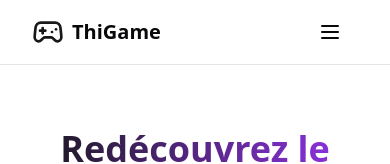
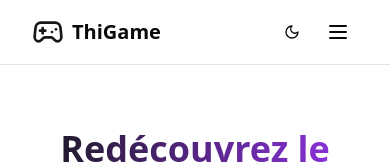
Before and after one commit to ThibaultG94/thigame, a React (Vite) app: page / in a window 390 px wide. Shown: the top 164 px of the page. Built offline with nearby package versions, Linux system fonts and the light colour scheme.

Commit message:
Ajout d'un fournisseur de thème et d'une barre de navigation. Refactorisation de la structure de l'application pour intégrer le contexte de thème et améliorer la navigation.

```diff
--- a/src/App.jsx
+++ b/src/App.jsx
@@ -1,5 +1,6 @@
 import { BrowserRouter as Router, Routes, Route } from 'react-router-dom';
 import Home from './pages/Home';
+import { ThemeProvider } from './components/theme';
 
 // Pages temporaires pour les jeux (on peut les développer plus tard)
 const Memory = () => <h1 className="text-3xl font-bold">Memory Plus</h1>;
@@ -8,6 +9,7 @@ const Puzzle = () => <h1 className="text-3xl font-bold">Puzzle Quest</h1>;
 
 function App() {
   return (
+    <ThemeProvider>
       <Router>
         <Routes>
           <Route path="/" element={<Home />} />
@@ -16,6 +18,7 @@ function App() {
           <Route path="/games/puzzle" element={<Puzzle />} />
         </Routes>
       </Router>
+    </ThemeProvider>
   );
 }
 
--- /dev/null
+++ b/src/components/Navbar.jsx
@@ -0,0 +1,75 @@
+import { Gamepad2, Menu, X } from "lucide-react";
+import { useState } from "react";
+import { useNavigate } from "react-router-dom";
+import { Button } from "./ui/button";
+import { ThemeToggle } from "./theme";
+
+export function Navbar() {
+    const [isMenuOpen, setIsMenuOpen] = useState(false);
+    const navigate = useNavigate();
+
+    return (
+        <nav className="sticky top-0 z-50 border-b bg-background/95 backdrop-blur supports-[backdrop-filter]:bg-background/60">
+            <div className="container flex h-16 items-center justify-between">
+                <div className="flex items-center gap-2 cursor-pointer" onClick={() => navigate("/")}>
+                    <Gamepad2 className="w-8 h-8 text-primary" />
+                    <span className="text-xl font-bold">ThiGame</span>
+                </div>
+
+                {/* Desktop menu */}
+                <div className="hidden lg:flex items-center gap-6">
+                    <Button
+                        variant="ghost"
+                        className="text-base"
+                        onClick={() => navigate("/games")}>
+                            Tous les jeux
+                    </Button>
+                    <Button
+                        variant="ghost"
+                        className="text-base"
+                        onClick={() => navigate('/about')}>
+                            À propos
+                    </Button>
+                    <ThemeToggle />
+                </div>
+
+                {/* Mobile */}
+                <div className="flex items-center gap-2 lg:hidden">
+                    <ThemeToggle />
+                    <Button
+                        variant="ghost"
+                        className="p-2"
+                        onClick={() => setIsMenuOpen(!isMenuOpen)}>
+                            {isMenuOpen ? <X /> : <Menu />}
+                    </Button>
+                </div>
+
+                {/* Mobile menu */}
+                {isMenuOpen && (
+                    <div className="absolute top-full left-0 right-0 bg-background border-b py-4 lg:hidden">
+                        <div className="container space-y-4">
+                            <Button
+                                variant="ghost"
+                                className="w-full justify-start"
+                                onClick={() => {
+                                navigate('/games');
+                                setIsMenuOpen(false);
+                                }}>
+                                    Tous les jeux
+                            </Button>
+                            <Button
+                                variant="ghost"
+                                className="w-full justify-start"
+                                onClick={() => {
+                                navigate('/about');
+                                setIsMenuOpen(false);
+                                }}>
+                                    À propos
+                            </Button>
+                        </div>
+                    </div>
+                )}
+            </div>
+        </nav>
+    );
+}
--- /dev/null
+++ b/src/components/theme/index.jsx
@@ -0,0 +1,57 @@
+import { createContext, useContext, useEffect, useState } from "react";
+import { Button } from "../ui/button";
+import { Moon, Sun } from "lucide-react";
+
+// Context
+const ThemeContext = createContext({
+    theme: 'light',
+    toggleTheme: () => {},
+})
+
+// Provider
+export function ThemeProvider({ children }) {
+    const [theme, setTheme] = useState('light');
+
+    useEffect(()=> {
+        // Check localStorage on mount
+        const savedTheme = localStorage.getItem('theme') || 'light';
+        setTheme(savedTheme);
+        document.documentElement.classList.toggle('dark', savedTheme === 'dark');
+    }, []);
+
+    const toggleTheme = () => {
+        const newTheme = theme === 'light' ? 'dark' : 'light';
+        setTheme(newTheme);
+        localStorage.setItem('theme', newTheme);
+        document.documentElement.classList.toggle('dark');
+    };
+
+    return (
+        <ThemeContext.Provider value={{ theme, toggleTheme }}>
+            {children}
+        </ThemeContext.Provider>
+    );
+}
+
+// Hook
+export const useTheme = () => useContext(ThemeContext);
+
+// Toggle Button Component
+export function ThemeToggle() {
+    const { theme, toggleTheme } = useTheme();
+
+    return (
+        <Button
+            variant="ghost"
+            size="icon"
+            onClick={toggleTheme}
+            className="h-9 w-9 rounded-md"
+            aria-label="Toggle theme">
+                {theme === 'light' ? (
+                    <Moon className="w-4 h-4 transition-all" />
+                ) : (
+                    <Sun className="w-4 h-4 transition-all" />
+                )}
+        </Button>
+    )
+}
--- a/src/pages/Home.jsx
+++ b/src/pages/Home.jsx
@@ -11,58 +11,10 @@ import {
   Menu,
   X
 } from 'lucide-react';
-import { useState } from 'react';
 import { Button } from '@/components/ui/button';
 import { Card, CardContent } from '@/components/ui/card';
 import { Badge } from '@/components/ui/badge';
-
-const Navbar = () => {
-  const [isMenuOpen, setIsMenuOpen] = useState(false);
-
-  return (
-    <nav className="sticky top-0 z-50 w-full border-b bg-background/95 backdrop-blur supports-[backdrop-filter]:bg-background/60">
-      <div className="container flex h-16 items-center justify-between">
-        <div className="flex items-center gap-2">
-          <Gamepad2 className="w-8 h-8 text-primary" />
-          <span className="text-xl font-bold">ThiGame</span>
-        </div>
-
-        {/* Mobile menu button */}
-        <Button
-          variant="ghost"
-          className="lg:hidden"
-          onClick={() => setIsMenuOpen(!isMenuOpen)}
-        >
-          {isMenuOpen ? <X /> : <Menu />}
-        </Button>
-
-        {/* Desktop menu */}
-        <div className="hidden lg:flex items-center gap-6">
-          <Button variant="ghost" className="text-base">
-            Tous les jeux
-          </Button>
-          <Button variant="ghost" className="text-base">
-            À propos
-          </Button>
-        </div>
-
-        {/* Mobile menu panel */}
-        {isMenuOpen && (
-          <div className="absolute top-full left-0 right-0 bg-background border-b py-4 lg:hidden">
-            <div className="container space-y-4">
-              <Button variant="ghost" className="w-full justify-start">
-                Tous les jeux
-              </Button>
-              <Button variant="ghost" className="w-full justify-start">
-                À propos
-              </Button>
-            </div>
-          </div>
-        )}
-      </div>
-    </nav>
-  );
-};
+import { Navbar } from '../components/Navbar';
 
 const featuredGames = [
   {
@@ -195,7 +147,7 @@ export default function Home() {
         </section>
 
         {/* Features Section */}
-        <section id="features" className="bg-accent/50 py-16 -mx-6 px-6">
+        {/* <section id="features" className="bg-accent/50 py-16 -mx-6 px-6">
           <div className="text-center mb-10">
             <h2 className="text-3xl font-bold mb-4">Pourquoi ThiGame ?</h2>
             <p className="text-muted-foreground">Une expérience de jeu unique et moderne</p>
@@ -214,7 +166,7 @@ export default function Home() {
               );
             })}
           </div>
-        </section>
+        </section> */}
       </div>
     </div>
   );
```
Lines whose indentation alone changed are shown as unchanged.
